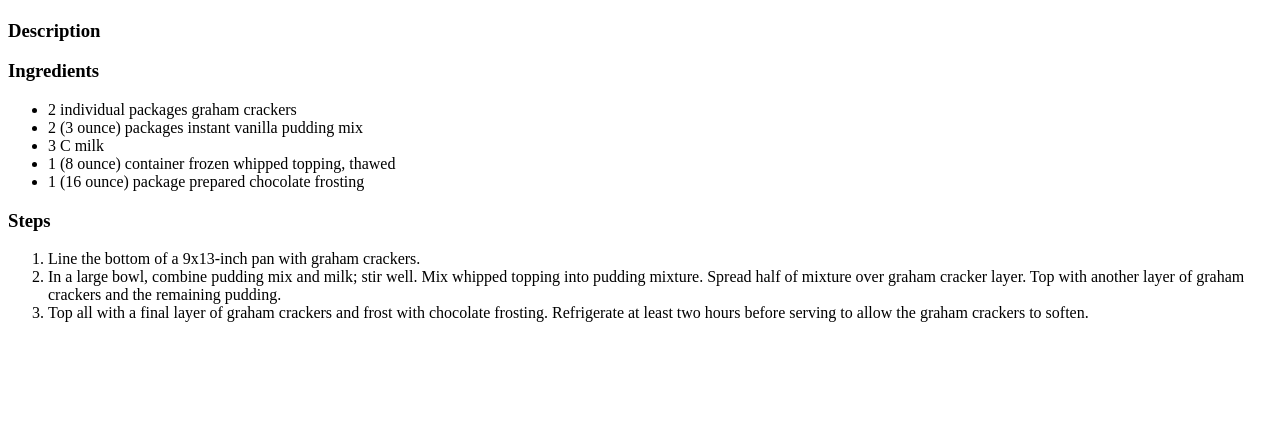
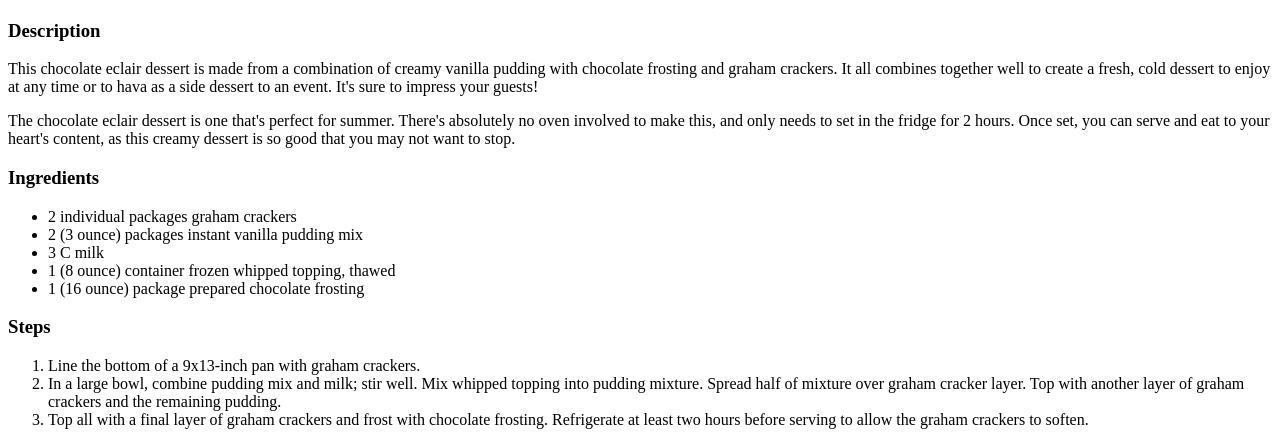
Before and after one commit to codingemm/odin-recipes, a plain HTML site: page recipes/choc_ecl_desset.html in a window 1280 px wide. Shown: the part 383-828 px from the top of the page. Before the commit the page ends 800 px from the top, so only its background shows below. Drawn offline with Linux system fonts and the light colour scheme.

Commit message:
Add description

```diff
--- a/recipes/choc_ecl_desset.html
+++ b/recipes/choc_ecl_desset.html
@@ -12,9 +12,17 @@
 
         <h3>Description</h3>
 
-        <p></p>
+        <p>This chocolate eclair dessert is made from a combination of
+            creamy vanilla pudding with chocolate frosting and graham
+            crackers. It all combines together well to create a fresh,
+            cold dessert to enjoy at any time or to hava as a side
+            dessert to an event. It's sure to impress your guests!</p>
 
-        <p></p>
+        <p>The chocolate eclair dessert is one that's perfect for summer.
+            There's absolutely no oven involved to make this, and only needs
+            to set in the fridge for 2 hours. Once set, you can serve and eat
+            to your heart's content, as this creamy dessert is so good that
+            you may not want to stop. </p>
 
         <h3>Ingredients</h3>
         <ul>
```
